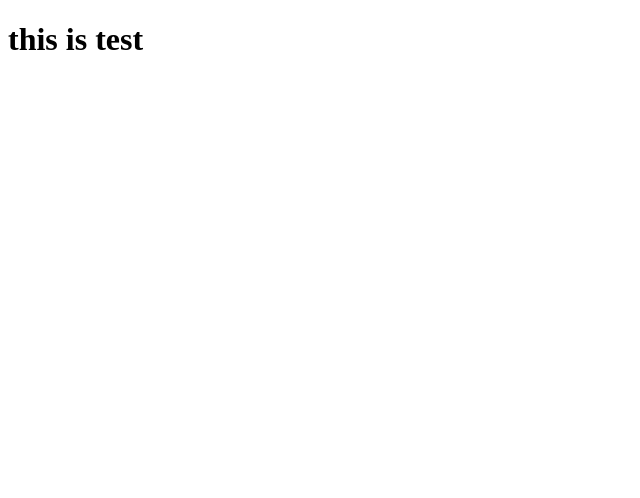
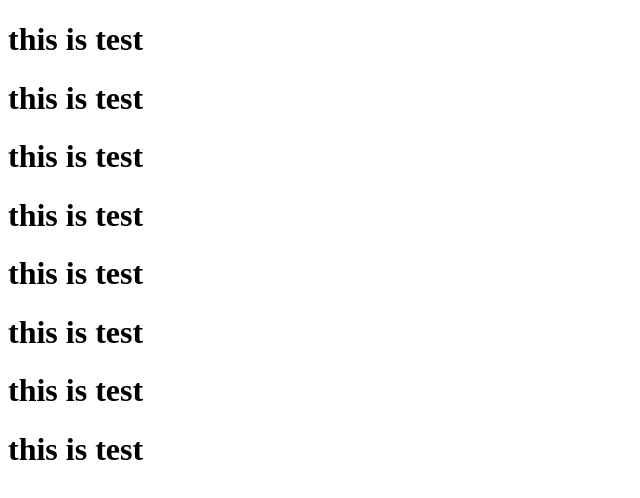
Before and after one commit to myewebgit/test-my-git, a plain HTML site: page index.html in a window 1280 px wide. Shown: the whole page, without its empty margins (0-640 px from the left). Drawn offline with Linux system fonts and the light colour scheme.

Commit message:
test commit

```diff
--- a/index.html
+++ b/index.html
@@ -8,5 +8,12 @@
 </head>
 <body>
     <h1>this is test </h1>
+    <h1>this is test </h1>
+    <h1>this is test </h1>
+    <h1>this is test </h1>
+    <h1>this is test </h1>
+    <h1>this is test </h1>
+    <h1>this is test </h1>
+    <h1>this is test </h1>
 </body>
 </html>
```
